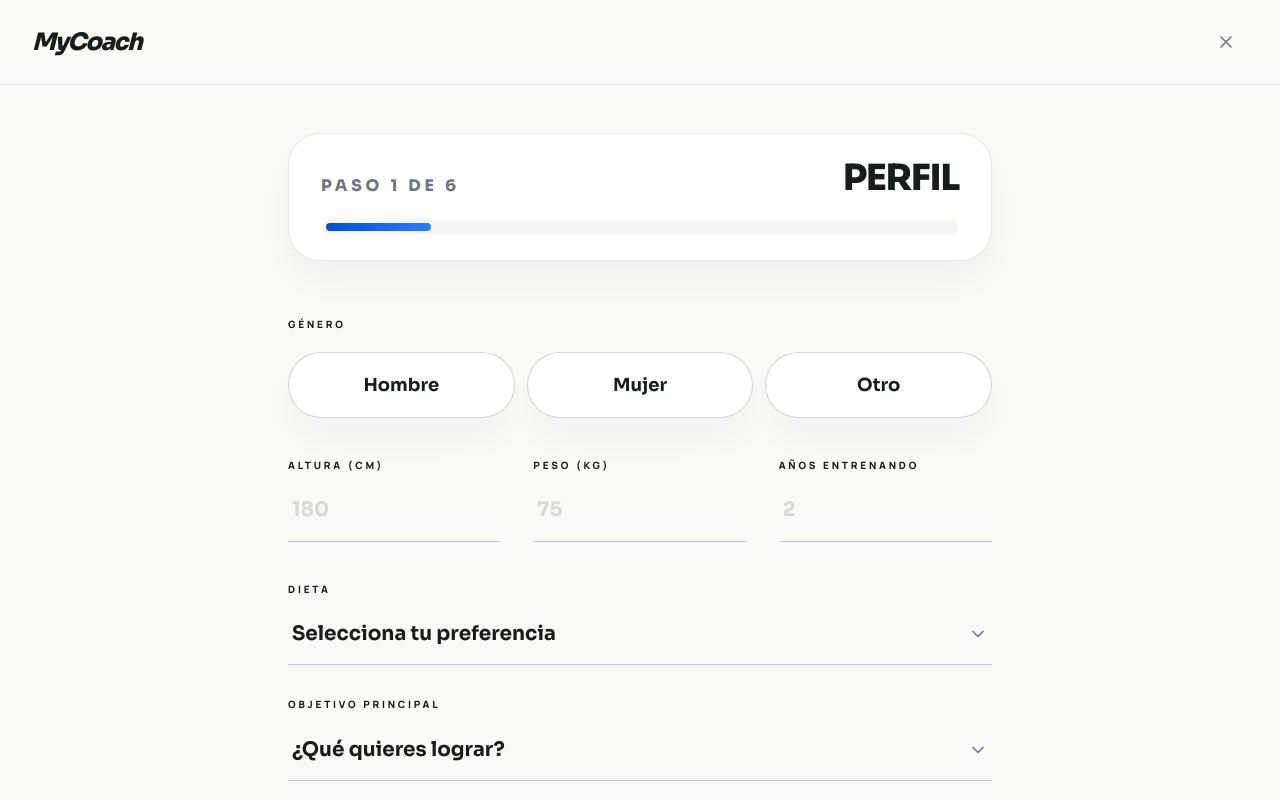
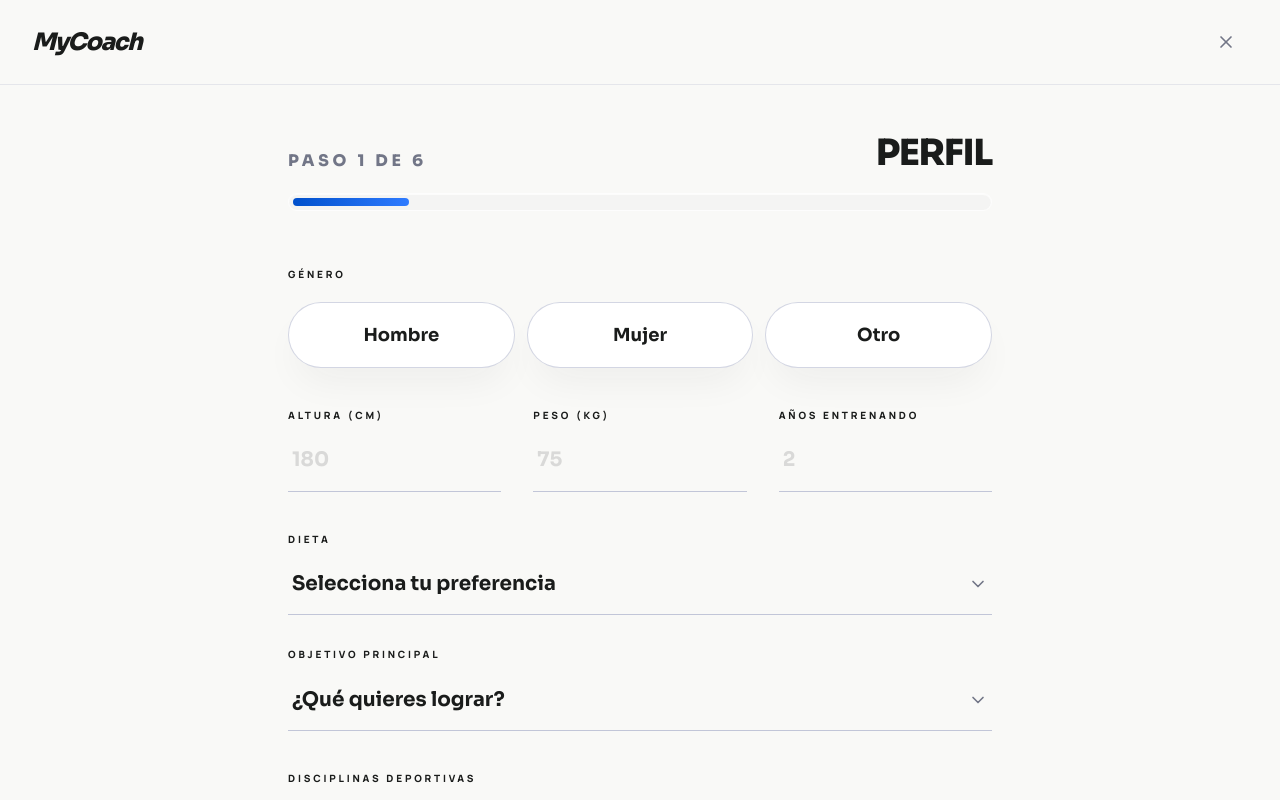
Before and after one commit to vicalbahaca/MyCoach, a Next.js app: page /plan in a window 1280 px wide. Shown: the top 800 px of the page. Built offline with nearby package versions, Linux system fonts and the light colour scheme.

Commit message:
Remove form stepper container

```diff
--- a/src/components/ui-kit/form.tsx
+++ b/src/components/ui-kit/form.tsx
@@ -44,7 +44,7 @@ export function FormProgress({
   title: string;
 }) {
   return (
-    <div className="form-ui-panel mb-14 space-y-5 bg-white/70 px-6 py-6 backdrop-blur-xl sm:px-8">
+    <div className="mb-14 space-y-5">
       <div className="flex items-end justify-between gap-6">
         <span className="font-display text-sm font-black uppercase tracking-[0.24em] text-[var(--form-outline-strong)] sm:text-base">
           Paso {step} de {totalSteps}
```
